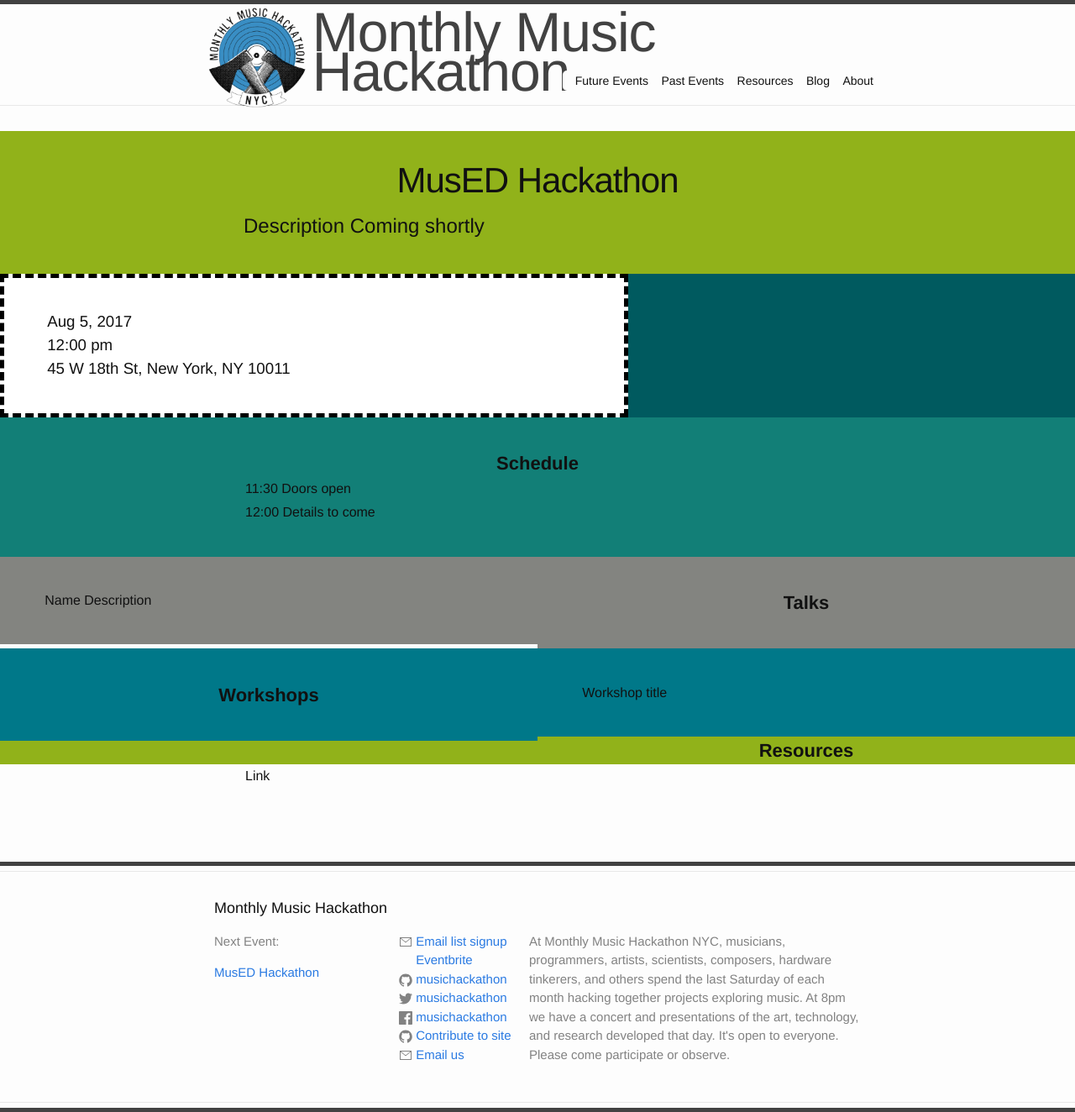
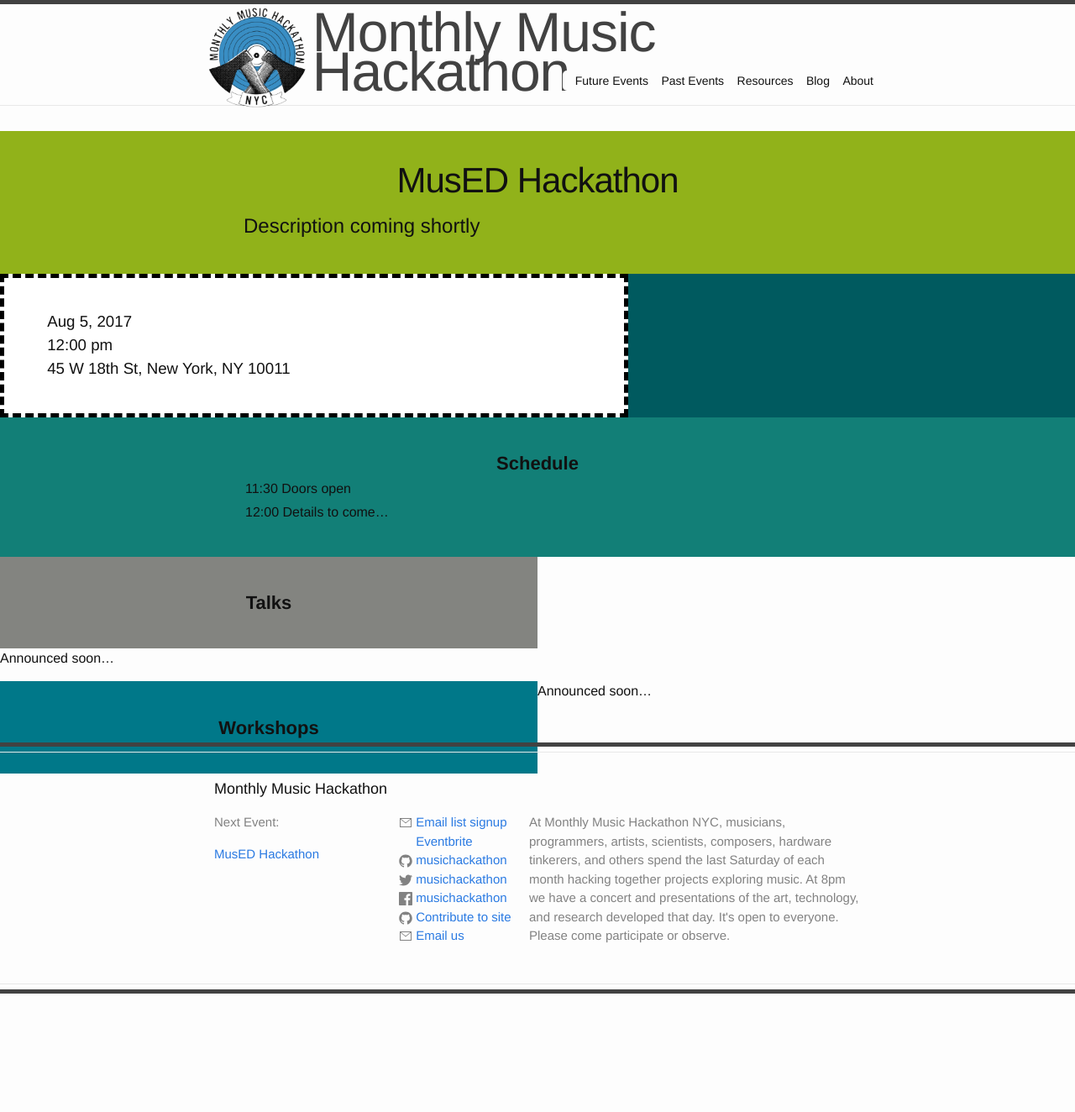
Before and after one commit to musichackathon/mmh_jekyll, a Jekyll site: the page built from _events/2017-08-05.md, in a window 1280 px wide. Shown: the whole page at 84% size. Built offline with Jekyll 4.4.1, drawn with Linux system fonts in a browser that asks for light colours; after the commit the page ends 1183 px from its top, so only the background shows below that.

Commit message:
Update talk\workshop details for MusED

```diff
--- a/_events/2017-08-05.md
+++ b/_events/2017-08-05.md
@@ -1,6 +1,6 @@
 ---
 title: "MusED Hackathon"
-description: "Description Coming shortly"
+description: "Description coming shortly"
 date: 2017-08-05 12:00pm
 address: "45 W 18th St, New York, NY 10011"
 #rsvp: "http://eventbrite.link.or.similar"
@@ -10,18 +10,12 @@
 # Schedule
 
 - 11:30 Doors open
-- 12:00 Details to come
+- 12:00 Details to come...
 
 # Talks
 
-- Name
-  Description
+Announced soon...
 
 # Workshops
 
-- Workshop title
-
-
-# Resources
-
-- Link
+Announced soon...
```
